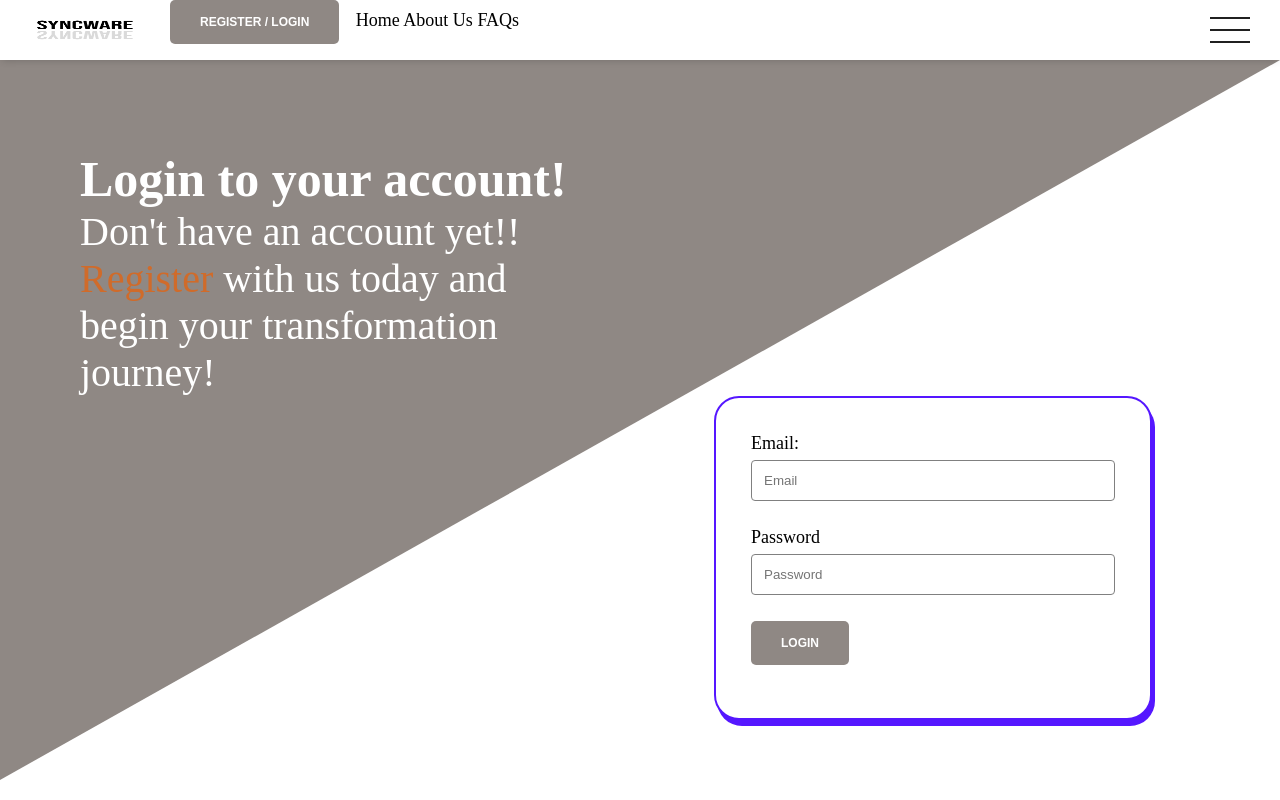
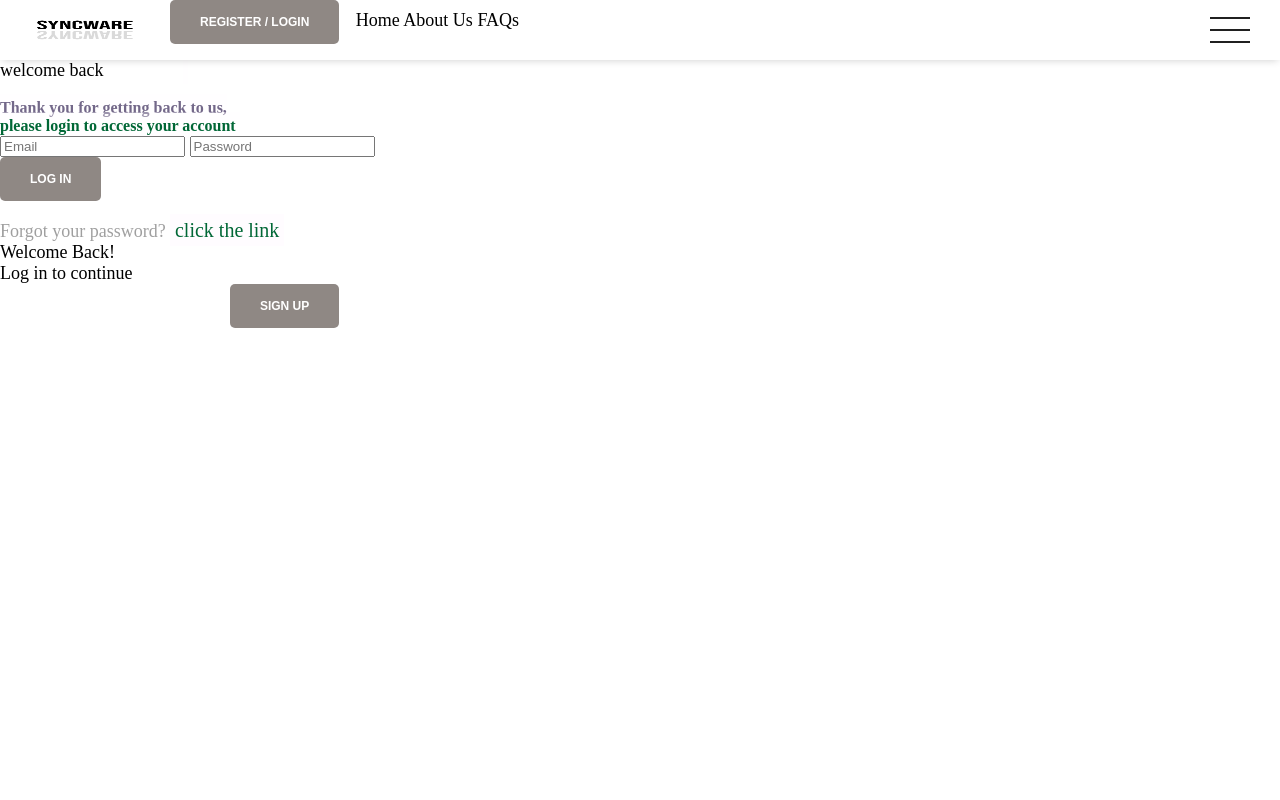
Before and after one commit to rnevin97/factory-machinery-tracker, a Django app: page /login in a window 1280 px wide. Run offline with Django 4.2, Linux system fonts and the light colour scheme.

Commit message:
Update login.html

```diff
--- a/machinery/templates/machinery/login.html
+++ b/machinery/templates/machinery/login.html
@@ -36,46 +36,44 @@
                 <div class="clear"></div>
             </div>
 
-            <main>
-                <div class="angled-bakground"></div> <!--Feature of angled background is used on Login page-->
-                <div class ="container-main">
-                    <div class="container-content ">
-                        <span><b>Login to your account!</b><br></span>
-                        <span class="register-message">Don't have an account yet!! <br><a href="/register">Register</a> with us today and begin your transformation journey!</span>
-                    </div>
+            <main>  <!--precious added-->
+                <div class = "container";>
+        <div class = "page_2">
+            <div class = "title">welcome back
+                <div style = "background-color: rgba(255, 250, 255, 0.296);
+                           display:inline;padding:.3rem;margin-left:5rem;
+                          text-underline-offset:2px;
+                           font-size: 1rem;color:rgba(69, 54, 98, 0.751);
+                           font-weight:550">
+                    <br><br>Thank you for getting back to us,<br> <span style = "color: rgb(192, 146, 59);color:rgb(1, 103, 54);">please login to access your account</span>
+                </div>
+            </div>
+            <form class = "form" onsubmit="return check()" action="login.php" method="post" >
+            <div class = grid1>
+            <input type="Email" id = "email" placeholder="Email..." required autocomplete="off"  ><!--invalid email thats all should say on submit-->
+            <input type="password" placeholder="Password..." id = "password"  required minlength="5" maxlength="50"
+                    pattern="^(?=.*[\W_]).{5,50}$"  title="Password must be 8-50 characters long and include at least one special character.">
+            </div>
+            <div>
+                <button class = "sign_in">LOG IN </button>
+            </div>
+        </form>
+            <div class = "forgot">
+                <span style = "color:rgba(0, 0, 0, 0.378);">Forgot your password? </span> <span style = "font-size:1.25rem;cursor:pointer;color: rgb(192, 146, 59);color:rgb(1, 103, 54);background-color: rgba(255, 250, 255, 0.628);display:inline;padding:.3rem;"> click the link</span>
+            </div>
+            </div>
+            <div class = "welcome_page">
+                <span style = "margin-top:13rem; text-align:center;">Welcome Back!<br>Log in to continue<br>
+                <span style = "font-size:1rem;color:white">Don't have an account yet?
+                   <a style = "text-decoration:none;color:white;" href = "register.html"> Sign up </a> </span>
+                </span>
+                <a href = "register.html">
+                    <button class = "sign_up" type = "submit">
+                        SIGN UP
+                    </button></a>
+            </div>
+    </div>
 
-                    <div class="container-form">
-
-                        <form id="login-form" action="" method="post"">
-                            <div class="form-row">
-                                <div class="form-column">
-                                    <label for="email">Email:</label>
-                                    <input id="email" type="text" name="email"  required=true onfocusout="checkIfRequired('email')" >
-                                    <span class="warningMessage email"></span>
-                                </div>
-                                <div class="form-column">
-                                    <label for="password">Password</label>
-                                    <input id="password" type="password" name="password" required=true onfocusout="checkIfRequired('password')" >
-                                    <span class="warningMessage password"></span>
-                                </div>
-                            </div>
-                            <div class="form-row">
-                                <div class="form-column">
-                                    <button type="submit" onclick="submitForm(event)">Login</button> <!--button tag-->
-                                </div>
-
-                            </div>
-                        </form>
-
-                    </div>
-                    <div class="clear"></div>
-                    <div class="alertBox hide">
-                        <p class="message"></p>
-                        <a href="/login">
-                         <button>Retry LogIn</button>
-                         </a>
-                    </div>
-                </div>
             </main>
         </div>
     </body>
```
